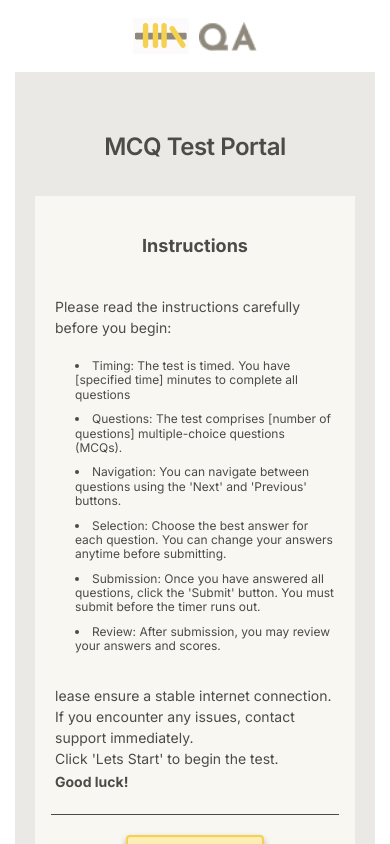
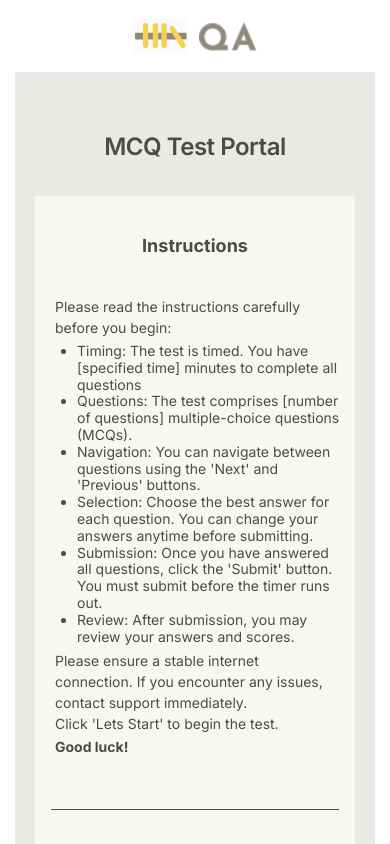
Before and after one commit to Swarnalata-Rana/assessment_platform, a Next.js app: page / in a window 390 px wide. Shown: the top 844 px of the page. Built offline with nearby package versions, Linux system fonts and the light colour scheme; a web font is replaced by a local one.

Commit message:
1st2st1resDone

```diff
--- a/app/Components/HomePage.js
+++ b/app/Components/Instructions.js
@@ -3,7 +3,7 @@ import Header from './Header';
 import Footer from './Footer';
 
 
-const HomePage = () => {
+const Instructions = () => {
     return (
         <>
             <div className=''>
@@ -15,9 +15,9 @@ const HomePage = () => {
                     <h4 className='instructions'>Instructions</h4>
                     <div className='maindivUi'>
                         <p className='paragrap'>Please read the instructions carefully before you begin:</p>
-                        <div className='maindivUi1'>
-                            <ui className="uiTag">
-                                <li className=''>
+                        {/* <div className='maindivUi1'> */}
+                            <ul className="ulTag">
+                                <li >
                                     Timing: The test is timed. You have [specified time] minutes to complete all questions
                                 </li>
                                 <li>
@@ -35,9 +35,9 @@ const HomePage = () => {
                                 <li>
                                     Review: After submission, you may review your answers and scores.
                                 </li>
-                            </ui>
-                        </div>
-                        <p className='paragrap0'>lease ensure a stable internet connection. If you encounter any issues, contact support immediately.</p>
+                            </ul>
+                        {/* </div> */}
+                        <p className='paragrap0'>Please ensure a stable internet connection. If you encounter any issues, contact support immediately.</p>
                         <div className='pgOutDiv'>
                             <p className='paragrap1'>Click 'Lets Start' to begin the test. </p>
                             <h4 className='goodLuck'>Good luck!</h4>
@@ -54,4 +54,4 @@ const HomePage = () => {
     )
 }
 
-export default HomePage;
+export default Instructions;
--- a/app/globals.css
+++ b/app/globals.css
@@ -58,7 +58,7 @@
   /* border: 1px solid red; */
   margin: auto;
   margin-top: -25px;
-  background-color:  #F9F7F2;
+  background-color: #F9F7F2;
 }
 
 .instructions {
@@ -66,10 +66,11 @@
   font-family: Inter;
   font-size: 18px;
   font-weight: 700;
+  width: 471px;
   margin-left: 117px;
+  /* margin: auto; */
   line-height: 100px;
-  margin: auto;
-  width: 471px;
+
 }
 
 .paragrap {
@@ -78,6 +79,7 @@
   font-size: 14px;
   font-weight: 400;
   margin-top: -30px;
+
 }
 
 .maindivUi {
@@ -86,40 +88,23 @@
   margin-left: 130px;
 }
 
-.maindivUi1 {
-  margin-top: -30px;
-}
-
-.uiTag {
+.ulTag {
   color: #4C4B49;
   font-family: Inter, sans-serif;
   font-size: 14px;
   font-weight: 400;
   padding: 10px;
-  /* list-style: none; */
+  width: 471px;
+  margin: auto;
+  margin-left: 15px;
+  margin-top: -20px;
 }
-
-.uiTag li {
-  margin-bottom: 10px;
-  position: relative;
-  padding-left: 25px;
-  /* line-height: 18px; */
-}
-
-/* .uiTag li::before {
-  content: '•';
-  position: absolute;
-  left: 0;
-  color: #4C4B49;
-  font-size: 15px;
-  margin-left: 10px;
-} */
 
 .paragrap0 {
   color: var(--Dark-b, #4C4B49);
   font-family: Inter;
   font-size: 14px;
-  margin-top: -25px;
+  margin-top: -7px;
 }
 
 .paragrap1 {
@@ -211,9 +196,8 @@
     margin: auto;
   }
 
-  .paragrap,
-  .paragrap0 {
-    /* margin-top: -20px; */
+  .paragrap{
+    margin-top: -20px;
   }
 
   .paragrap,
@@ -230,31 +214,19 @@
     margin-left: 0;
   }
 
-  .maindivUi1 {
-    margin-top: 0;
-    font-family: Inter;
+  .ulTag {
     font-size: 14px;
-    line-height: 150%;
-    width: 100%;
-    max-width: 280px;
+    padding: 5px;
+    margin-top: -30px;
+    width: 280px;
     margin: auto;
+    margin-right: 3px;
+    /* gap:15px; */
   }
 
-  .uiTag {
+  .ulTag li {
     font-size: 14px;
-    margin-top: 0;
-    padding: 5px;
-    margin-top: -30px;
-  }
-
-  .uiTag li {
-    font-size: 12px;
     line-height: 1.2;
-    padding-left: 20px;
-  }
-
-  .uiTag li::before {
-    margin-left: 0;
   }
 
   .goodLuck {
@@ -267,17 +239,17 @@
   .LineDiv {
     width: 100%;
     max-width: 90%;
-    margin: 20px auto;
+    /* margin: 20px auto; */
   }
 
   .letsBtnDiv {
-    margin-top: 20px;
+    margin-top: 40px;
   }
 
   .LetsStart {
     font-size: 16px;
     padding: 12px 28px;
-    margin-bottom: 40px;
+    margin-bottom: 50px;
   }
 
   /* footer */
@@ -299,7 +271,7 @@
   .footer {
     font-size: 18px;
     text-align: center;
-    color:  #F9F7F2;
+    color: #F9F7F2;
     font-family: Inter;
     font-size: 18px;
     font-weight: 700;
--- a/app/page.js
+++ b/app/page.js
@@ -1,12 +1,12 @@
 import React from 'react';
-import HomePage from './Components/HomePage';
+import Instructions from './Components/Instructions';
 import 'bootstrap/dist/css/bootstrap.min.css';
 
 const page = () => {
   return (
     <>
       <div className=''>
-        <HomePage />
+        <Instructions/>
       </div>
     </>
   )
--- a/app/successfully/Successfully.css
+++ b/app/successfully/Successfully.css
@@ -161,10 +161,16 @@
 	.scoreATag {
 		display: inline-block;
 		width: 100%;
+		width: 152px;
 		text-align: center;
+
 		text-decoration: none;
 		color: inherit;
+		white-space: nowrap; /* Prevent text from wrapping */
+		overflow: hidden; /* Hide overflow if the text is too long */
+		text-overflow: ellipsis; /* Add ellipsis if text is too long */
 	}
+
 
 	.gapDiv2 {
 		height: 75px;
--- a/app/successfully/page.js
+++ b/app/successfully/page.js
@@ -7,12 +7,9 @@ const page = () => {
             <div className=''>
                 <Header />
             </div>
-            {/* <div className=''> */}
                 <div className='successfullyMainDiv'>
                     <div className='gapDiv4'></div>
-
                     <div className='whiteBoxSuccessfully'>
-                        {/* <div className='whiteBoxSuccessfully1'> */}
                             <div className='maindivSuccessfully'>
                                 <div className='rightDivTag'>
                                     <img src='Check.png' />
@@ -27,12 +24,9 @@ const page = () => {
                             <div className='ckeckScore'>
                                 <a className='scoreATag' href='score'>Check Your Score</a>
                             </div>
-                        {/* </div> */}
-
                     </div>
                     <div className='gapDiv2'></div>
                 </div>
-            {/* </div> */}
 
         </>
     )
```
Also changed, not shown: app/Components/Pagination.js (deleted, +0 -33 lines).
